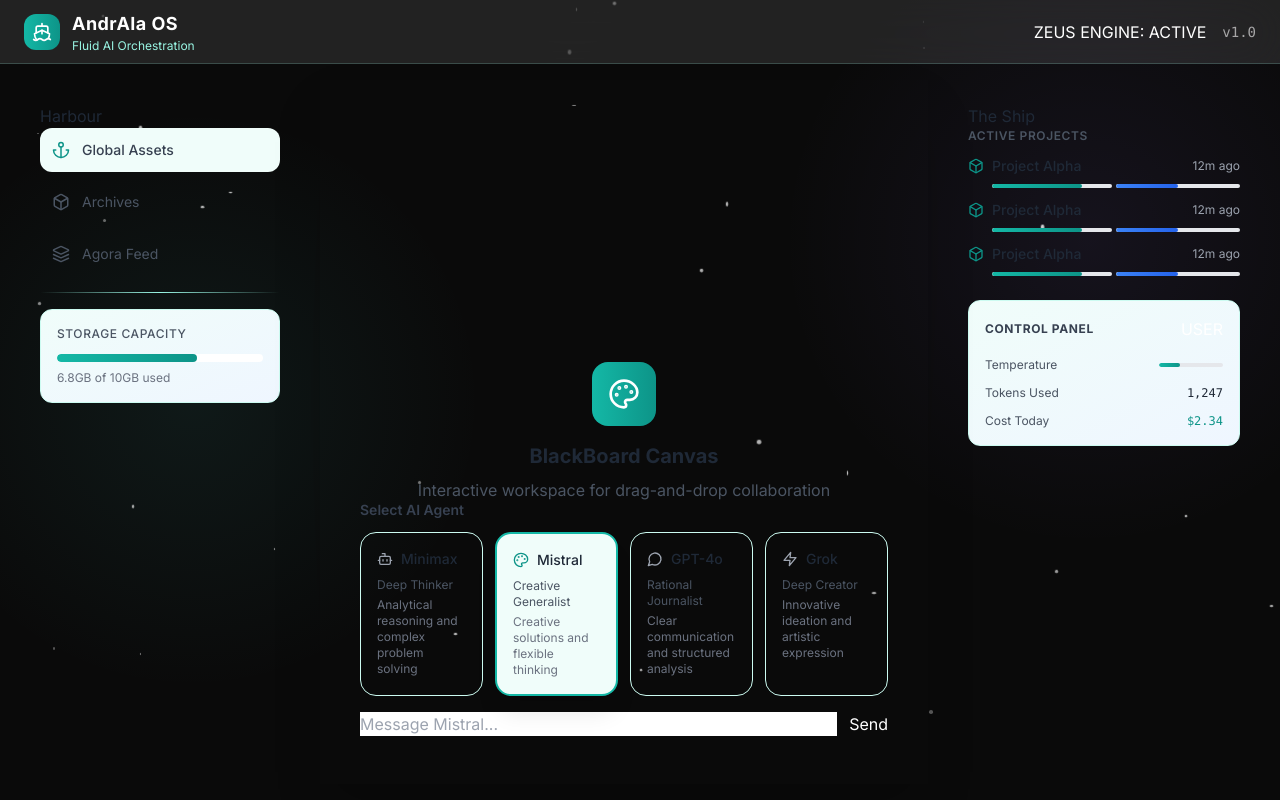
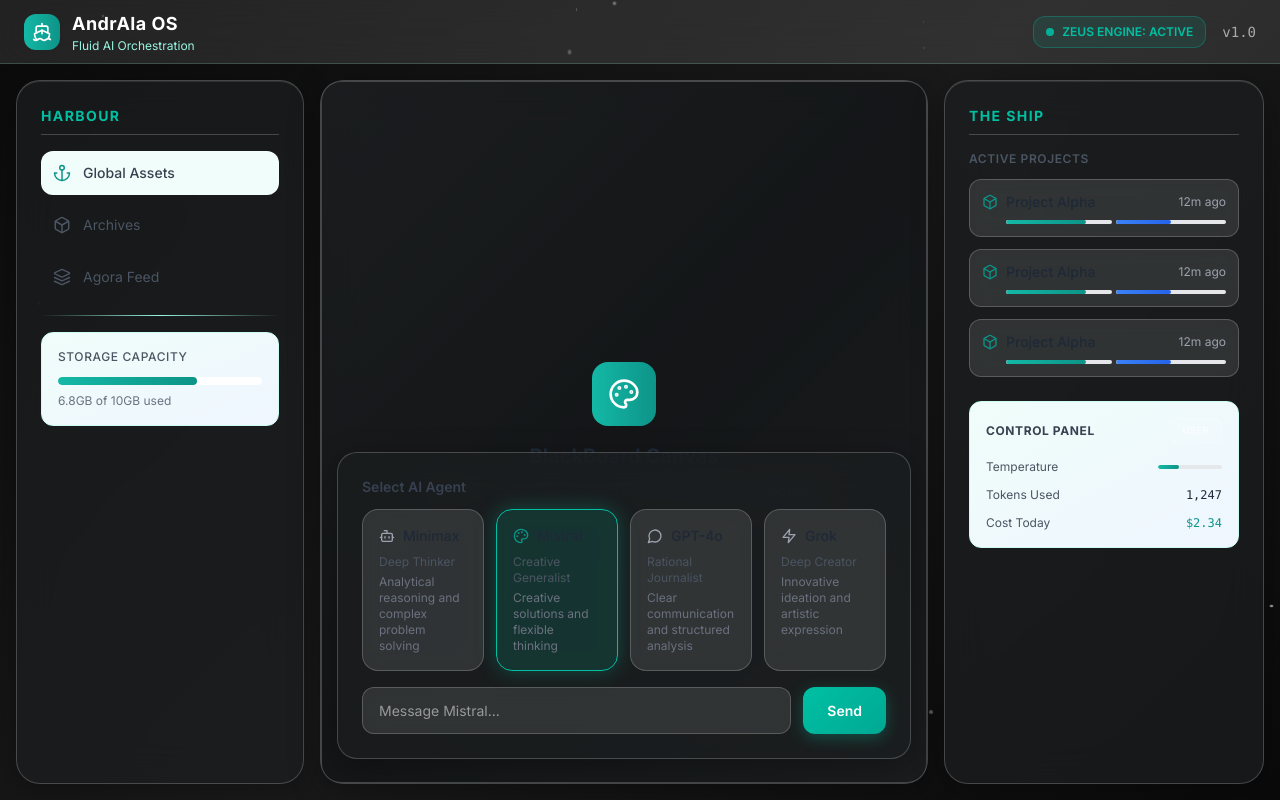
Before and after one commit to etaionline/Andraia, a Next.js app: page / in a window 1280 px wide. Built offline with nearby package versions, Linux system fonts and the light colour scheme.

Commit message:
Complete AndrAIa OS styling - Fix missing glass panel, chat, and agent styles

```diff
--- a/src/app/globals.css
+++ b/src/app/globals.css
@@ -3,32 +3,27 @@
 @tailwind utilities;
 
 :root {
-  --background: #0A0A0A;
-  --foreground: #ededed;
+  --brand-teal: #00C0A3;
+  --brand-dark: #111213;
+  --brand-glass: rgba(28, 30, 32, 0.7);
+  --brand-glass-light: rgba(255, 255, 255, 0.1);
+  --brand-border: rgba(255, 255, 255, 0.2);
 
   --color-primary: #4ECDC4;
   --color-primary-glow: rgba(78, 205, 196, 0.5);
-
   --color-secondary: #FF6EC7;
-  --color-secondary-glow: rgba(255, 110, 199, 0.5);
-
   --color-accent-purple: #9D7AFE;
   --color-accent-blue: #6EA1DA;
 }
 
-:root {
-  --background: #0A0A0A;
-  --foreground: #ededed;
+body {
+  background-color: var(--brand-dark);
+  color: white;
+  font-family: 'Inter', -apple-system, BlinkMacSystemFont, sans-serif;
+  overflow: hidden;
 }
 
-body {
-  color: var(--foreground);
-  background: var(--background);
-  font-family: Arial, Helvetica, sans-serif;
-  overflow: hidden; /* Fluid app-like feel */
-}
-
-/* The Ocean/Starry Background Animation */
+/* Ocean Background Animation */
 @keyframes twinkle {
   0% { opacity: 0.3; transform: scale(1); }
   50% { opacity: 0.8; transform: scale(1.2); }
@@ -42,10 +37,7 @@
 }
 
 .ocean-bg {
-  background-color: #0A0A0A;
-  background-image:
-    radial-gradient(circle at 15% 50%, rgba(78, 205, 196, 0.08) 0%, transparent 25%),
-    radial-gradient(circle at 85% 30%, rgba(157, 122, 254, 0.08) 0%, transparent 25%);
+  background: linear-gradient(135deg, #0A0A0A 0%, #1a1a1a 50%, #0A0A0A 100%);
   position: fixed;
   top: 0;
   left: 0;
@@ -54,7 +46,6 @@
   z-index: -1;
 }
 
-/* Subtle stars */
 .star {
   position: absolute;
   background: white;
@@ -62,11 +53,213 @@
   animation: twinkle 4s infinite ease-in-out;
 }
 
-/* Scrollbar hiding for that clean app look */
+/* Glass Panel System */
+.glass-panel {
+  background: var(--brand-glass);
+  backdrop-filter: blur(20px);
+  border: 1px solid var(--brand-border);
+  border-radius: 24px;
+  box-shadow:
+    0 8px 32px rgba(0, 0, 0, 0.3),
+    inset 0 1px 0 rgba(255, 255, 255, 0.1);
+}
+
+.glass-panel-title {
+  font-size: 14px;
+  font-weight: 700;
+  text-transform: uppercase;
+  letter-spacing: 0.1em;
+  color: var(--brand-teal);
+  margin-bottom: 16px;
+  padding-bottom: 8px;
+  border-bottom: 1px solid var(--brand-border);
+}
+
+/* Status Indicator */
+.status-indicator {
+  display: flex;
+  align-items: center;
+  gap: 8px;
+  padding: 6px 12px;
+  background: rgba(0, 192, 163, 0.1);
+  border: 1px solid rgba(0, 192, 163, 0.3);
+  border-radius: 12px;
+  font-size: 12px;
+  font-weight: 600;
+  color: var(--brand-teal);
+}
+
+.status-dot {
+  width: 8px;
+  height: 8px;
+  background: var(--brand-teal);
+  border-radius: 50%;
+  animation: pulse 2s infinite;
+}
+
+@keyframes pulse {
+  0%, 100% { opacity: 1; }
+  50% { opacity: 0.5; }
+}
+
+/* Agent Cards */
+.agent-card {
+  background: var(--brand-glass-light);
+  backdrop-filter: blur(10px);
+  border: 1px solid var(--brand-border);
+  transition: all 0.3s ease;
+}
+
+.agent-card:hover {
+  transform: translateY(-2px);
+  box-shadow: 0 8px 25px rgba(0, 192, 163, 0.2);
+}
+
+.agent-card.active {
+  background: rgba(0, 192, 163, 0.15);
+  border-color: var(--brand-teal);
+  box-shadow: 0 0 20px rgba(0, 192, 163, 0.3);
+}
+
+/* Chat Container */
+.chat-container {
+  background: var(--brand-glass);
+  backdrop-filter: blur(20px);
+  border: 1px solid var(--brand-border);
+  border-radius: 20px;
+  box-shadow: 0 8px 32px rgba(0, 0, 0, 0.3);
+}
+
+.chat-input {
+  background: rgba(255, 255, 255, 0.1);
+  border: 1px solid var(--brand-border);
+  border-radius: 12px;
+  padding: 12px 16px;
+  color: white;
+  font-size: 14px;
+  backdrop-filter: blur(10px);
+  transition: all 0.3s ease;
+}
+
+.chat-input:focus {
+  outline: none;
+  border-color: var(--brand-teal);
+  box-shadow: 0 0 0 3px rgba(0, 192, 163, 0.1);
+}
+
+.chat-input::placeholder {
+  color: rgba(255, 255, 255, 0.5);
+}
+
+/* Buttons */
+.btn-primary {
+  background: linear-gradient(135deg, var(--brand-teal) 0%, #00a893 100%);
+  border: none;
+  border-radius: 12px;
+  padding: 12px 24px;
+  color: white;
+  font-weight: 600;
+  font-size: 14px;
+  cursor: pointer;
+  transition: all 0.3s ease;
+  box-shadow: 0 4px 15px rgba(0, 192, 163, 0.3);
+}
+
+.btn-primary:hover {
+  transform: translateY(-2px);
+  box-shadow: 0 8px 25px rgba(0, 192, 163, 0.4);
+}
+
+.btn-primary:active {
+  transform: translateY(0);
+}
+
+/* Crate Items */
+.crate-item {
+  background: var(--brand-glass-light);
+  backdrop-filter: blur(10px);
+  border: 1px solid var(--brand-border);
+  border-radius: 12px;
+  padding: 12px;
+  transition: all 0.3s ease;
+}
+
+.crate-item:hover {
+  background: rgba(0, 192, 163, 0.1);
+  border-color: var(--brand-teal);
+}
+
+/* Dev Toggle */
+.dev-toggle {
+  padding: 4px 12px;
+  border-radius: 8px;
+  border: 1px solid var(--brand-border);
+  background: var(--brand-glass-light);
+  color: rgba(255, 255, 255, 0.6);
+  font-size: 10px;
+  font-weight: 700;
+  text-transform: uppercase;
+  cursor: pointer;
+  transition: all 0.3s ease;
+}
+
+.dev-toggle.active {
+  background: rgba(0, 192, 163, 0.2);
+  border-color: var(--brand-teal);
+  color: var(--brand-teal);
+}
+
+/* BlackBoard Canvas */
+.blackboard-canvas {
+  background: linear-gradient(135deg,
+    rgba(28, 30, 32, 0.8) 0%,
+    rgba(20, 22, 24, 0.9) 50%,
+    rgba(28, 30, 32, 0.8) 100%);
+  backdrop-filter: blur(20px);
+  border: 1px solid var(--brand-border);
+  border-radius: 20px;
+}
+
+/* Responsive Design */
+@media (max-width: 768px) {
+  .glass-panel {
+    border-radius: 16px;
+  }
+
+  .chat-container {
+    padding: 16px;
+  }
+
+  .agent-card {
+    padding: 12px;
+  }
+}
+
+/* Scrollbar hiding */
 .no-scrollbar::-webkit-scrollbar {
   display: none;
 }
+
 .no-scrollbar {
   -ms-overflow-style: none;
   scrollbar-width: none;
 }
+
+/* Custom scrollbar for containers that need it */
+.custom-scrollbar::-webkit-scrollbar {
+  width: 6px;
+}
+
+.custom-scrollbar::-webkit-scrollbar-track {
+  background: rgba(255, 255, 255, 0.1);
+  border-radius: 3px;
+}
+
+.custom-scrollbar::-webkit-scrollbar-thumb {
+  background: var(--brand-teal);
+  border-radius: 3px;
+}
+
+.custom-scrollbar::-webkit-scrollbar-thumb:hover {
+  background: #00a893;
+}
```
